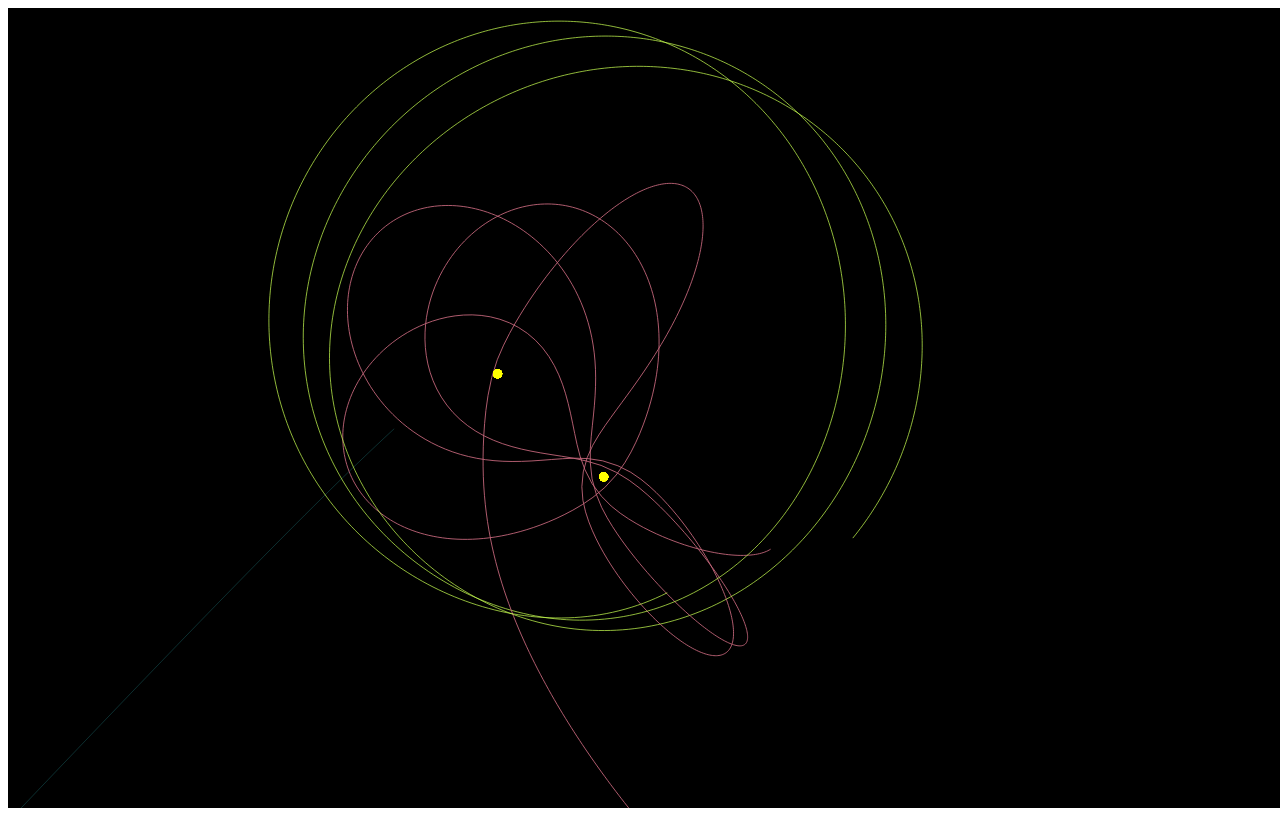
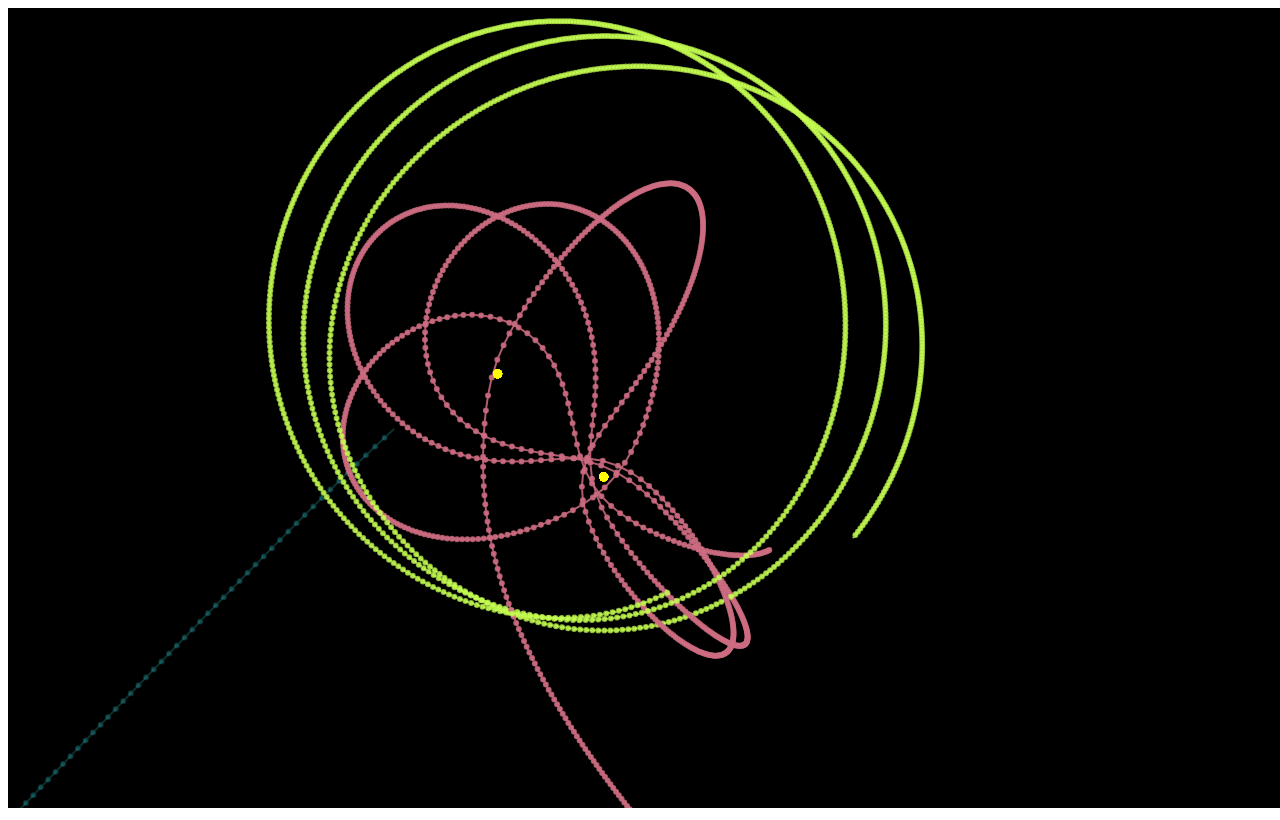
Before and after one commit to bretin0/grav, a plain HTML site: page index.html in a window 1280 px wide. Drawn offline with Linux system fonts and the light colour scheme.

Commit message:
fatten planets

```diff
--- a/index.html
+++ b/index.html
@@ -54,7 +54,7 @@
                 plot(s);
             }
             for( var i = 0; i < nPlanets; i++) {
-                let p = { pos: { x: 0, y: 0 }, ppos: {x:0,y:0}, r: 1, mass: 1, c: cr(), v: { x: br(2), y: br(2)} };
+                let p = { pos: { x: 0, y: 0 }, ppos: {x:0,y:0}, r: 2, mass: 1, c: cr(), v: { x: br(2), y: br(2)} };
                 p.pos.x = br(1) > 0.5 ? -10 : w+10;
                 p.pos.y = br(1) > 0.5 ? -10 : h+10;
                 p.pos.x = w*border + br(w-w*border*2);
```
